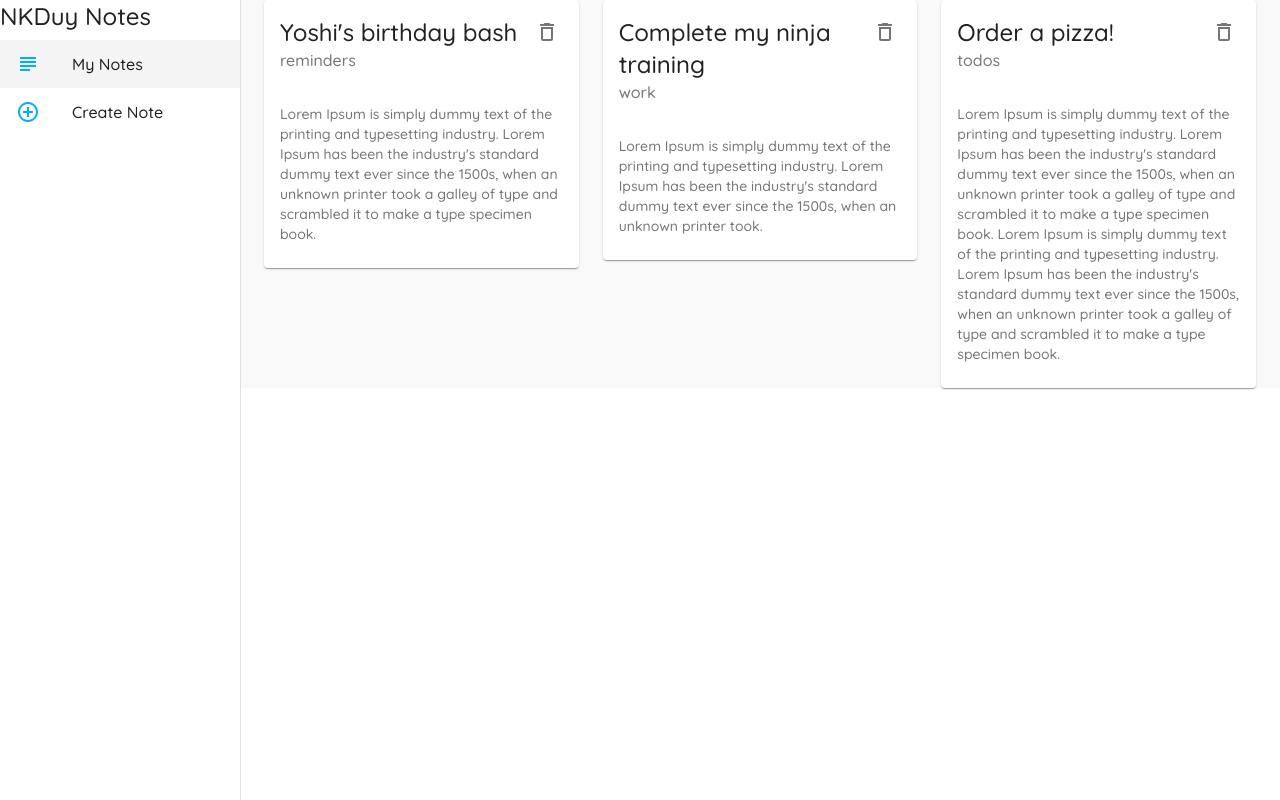
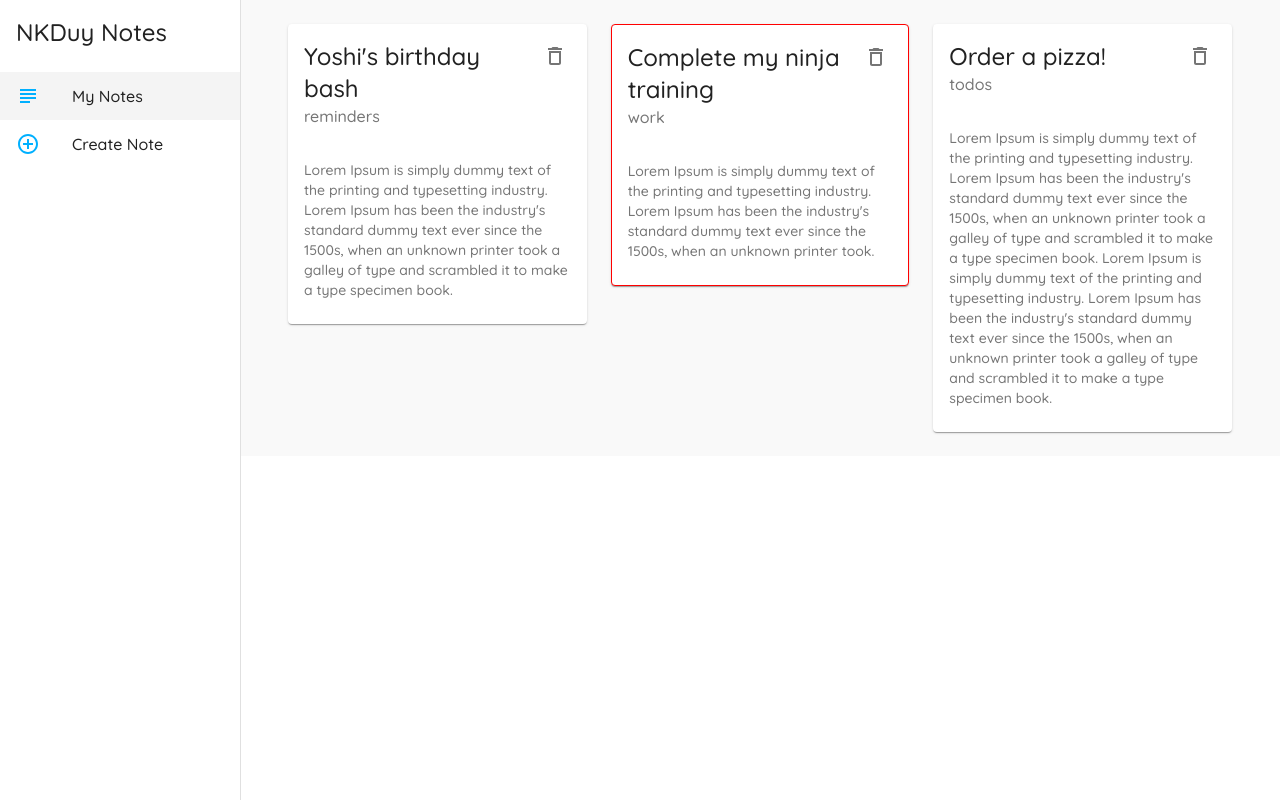
Before and after one commit to khanhduy1407/material-ui-tutorial, a React (Create React App) app: page / in a window 1280 px wide. Built offline with nearby package versions, Linux system fonts and the light colour scheme; data requests are answered from the project's data file.

Commit message:
More on makeStyles

```diff
--- a/src/components/Layout.js
+++ b/src/components/Layout.js
@@ -11,10 +11,12 @@
 
 const drawerWidth = 240
 
-const useStyle = makeStyles({
+const useStyle = makeStyles((theme) => {
+  return {
     page: {
       backgroundColor: "#f9f9f9",
-      width: "100%"
+      width: "100%",
+      padding: theme.spacing(3)
     },
     drawer: {
       width: drawerWidth
@@ -27,6 +29,10 @@
     },
     active: {
       backgroundColor: "#f4f4f4"
+    },
+    title: {
+      padding: theme.spacing(2)
+    }
   }
 })
 
@@ -59,7 +65,7 @@
         anchor="left"
         classes={{ paper: classes.drawerPaper }}>
         <div>
-          <Typography variant="h5">
+          <Typography variant="h5" className={classes.title}>
             NKDuy Notes
           </Typography>
         </div>
--- a/src/components/NoteCard.js
+++ b/src/components/NoteCard.js
@@ -2,13 +2,25 @@
 import Card from '@material-ui/core/Card'
 import CardHeader from '@material-ui/core/CardHeader'
 import CardContent from '@material-ui/core/CardContent'
-import { IconButton, Typography } from '@material-ui/core/'
+import { makeStyles, IconButton, Typography } from '@material-ui/core/'
 import { DeleteOutlined } from '@material-ui/icons'
 
+const useStyle = makeStyles({
+  test: {
+    border: (note) => {
+      if (note.category == "work") {
+        return "1px solid red"
+      }
+    }
+  }
+})
+
 export default function NoteCard({ note, handleDelete }) {
+  const classes = useStyle(note)
+
   return (
     <div>
-      <Card elevation={1}>
+      <Card elevation={1} className={classes.test}>
         <CardHeader
           action={
             <IconButton onClick={() => handleDelete(note.id)}>
```
Lines whose indentation alone changed are shown as unchanged.
